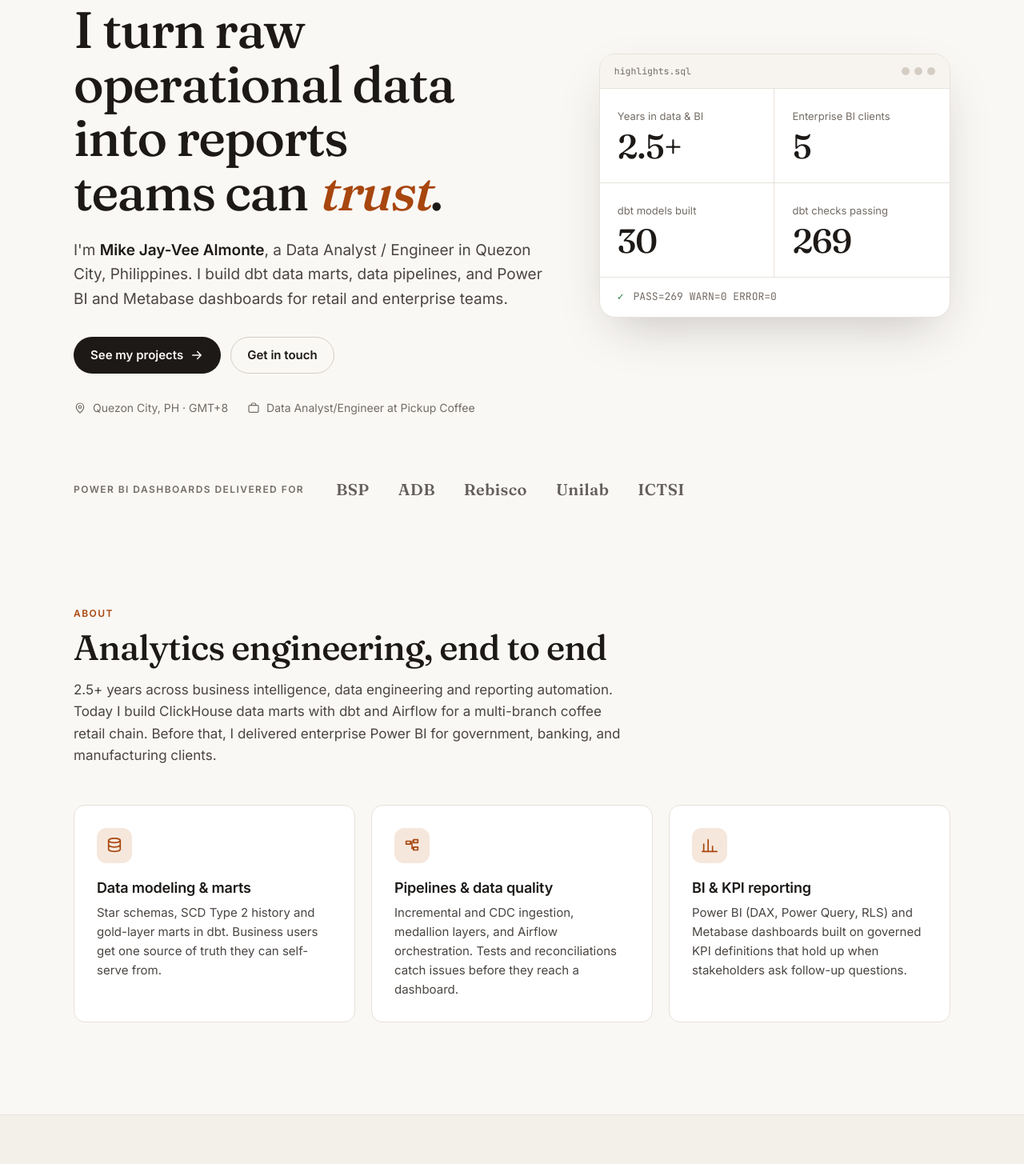
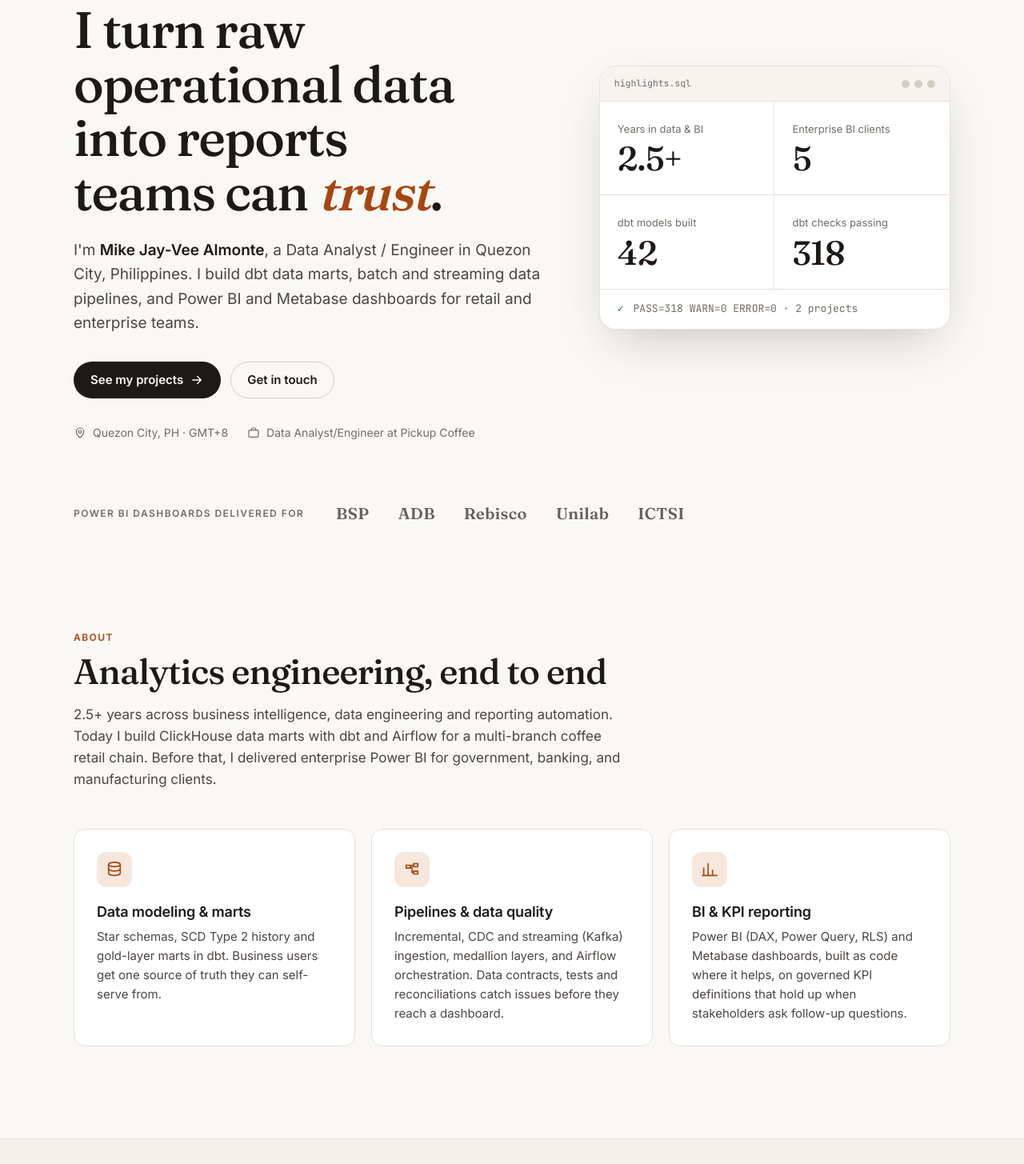
Before and after one commit to almontemike2001-star/almontemike2001-star.github.io, a plain HTML site: page index.html in a window 1280 px wide. Shown: the part 225-1680 px from the top of the page at 80% size. Drawn offline with Linux system fonts and the light colour scheme.

Commit message:
feat: reflect streaming project and dashboards-as-code across the site
- Hero highlights now cover both projects: 42 dbt models, PASS=318
- Meta/OG description and hero line mention batch and streaming pipelines
- About cards: streaming (Kafka) ingestion, data contracts, dashboards as code
- Skills: Kafka/Redpanda, streaming ingestion, data contracts, DuckDB,
  Parquet, Pydantic, pytest, GitHub Actions, dashboards as code

Co-Authored-By: Claude Opus 5.5 <noreply@anthropic.com>

```diff
--- a/index.html
+++ b/index.html
@@ -4,14 +4,14 @@
   <meta charset="utf-8">
   <meta name="viewport" content="width=device-width, initial-scale=1">
   <title>Mike Jay-Vee Almonte · Data Analyst / Engineer</title>
-  <meta name="description" content="Data Analyst / Engineer in Quezon City, Philippines. I build dbt data marts, data pipelines and Power BI / Metabase dashboards for retail and enterprise teams. Open to part-time remote work.">
+  <meta name="description" content="Data Analyst / Engineer in Quezon City, Philippines. I build dbt data marts, batch and streaming data pipelines, and Power BI / Metabase dashboards for retail and enterprise teams. Open to part-time remote work.">
   <meta name="author" content="Mike Jay-Vee Almonte">
   <meta name="theme-color" content="#faf8f5" media="(prefers-color-scheme: light)">
   <meta name="theme-color" content="#121110" media="(prefers-color-scheme: dark)">
 
   <meta property="og:type" content="website">
   <meta property="og:title" content="Mike Jay-Vee Almonte · Data Analyst / Engineer">
-  <meta property="og:description" content="I build dbt data marts, data pipelines and BI dashboards that teams can trust.">
+  <meta property="og:description" content="I build dbt data marts, batch and streaming data pipelines, and BI dashboards that teams can trust.">
   <meta property="og:image" content="assets/img/executive-overview-1.png">
   <meta name="twitter:card" content="summary_large_image">
 
@@ -38,7 +38,7 @@
       "https://linkedin.com/in/mjalmonte2001",
       "https://github.com/almontemike2001-star"
     ],
-    "knowsAbout": ["SQL", "dbt", "Power BI", "DAX", "BigQuery", "ClickHouse", "PostgreSQL", "Python", "Airflow", "Metabase", "Data modeling"]
+    "knowsAbout": ["SQL", "dbt", "Power BI", "DAX", "BigQuery", "ClickHouse", "PostgreSQL", "DuckDB", "Python", "Airflow", "Kafka", "Metabase", "Data modeling", "Data contracts"]
   }
   </script>
 </head>
@@ -83,7 +83,7 @@
         <h1 id="hero-title">I turn raw operational data into reports teams can&nbsp;<em>trust</em>.</h1>
         <p class="lead">
           I'm <strong>Mike Jay-Vee Almonte</strong>, a Data Analyst / Engineer in Quezon City, Philippines.
-          I build dbt data marts, data pipelines, and Power BI and Metabase dashboards for retail and enterprise teams.
+          I build dbt data marts, batch and streaming data pipelines, and Power BI and Metabase dashboards for retail and enterprise teams.
         </p>
         <div class="hero-ctas">
           <a class="btn btn-primary" href="#project">See my projects
@@ -105,10 +105,10 @@
         <dl class="stat-grid">
           <div class="stat"><dt>Years in data &amp; BI</dt><dd><span data-count="2.5" data-decimals="1">2.5</span>+</dd></div>
           <div class="stat"><dt>Enterprise BI clients</dt><dd><span data-count="5">5</span></dd></div>
-          <div class="stat"><dt>dbt models built</dt><dd><span data-count="30">30</span></dd></div>
-          <div class="stat"><dt>dbt checks passing</dt><dd><span data-count="269">269</span></dd></div>
+          <div class="stat"><dt>dbt models built</dt><dd><span data-count="42">42</span></dd></div>
+          <div class="stat"><dt>dbt checks passing</dt><dd><span data-count="318">318</span></dd></div>
         </dl>
-        <p class="hero-card-foot mono"><span class="ok">✓</span> PASS=269 WARN=0 ERROR=0</p>
+        <p class="hero-card-foot mono"><span class="ok">✓</span> PASS=318 WARN=0 ERROR=0 · 2 projects</p>
       </aside>
     </section>
 
@@ -145,14 +145,14 @@
             <svg viewBox="0 0 24 24"><path d="M4 6h6v4H4zM14 14h6v4h-6zM14 4h6v4h-6z"/><path d="M10 8h2v8h2M12 6h2"/></svg>
           </div>
           <h3>Pipelines &amp; data quality</h3>
-          <p>Incremental and CDC ingestion, medallion layers, and Airflow orchestration. Tests and reconciliations catch issues before they reach a dashboard.</p>
+          <p>Incremental, CDC and streaming (Kafka) ingestion, medallion layers, and Airflow orchestration. Data contracts, tests and reconciliations catch issues before they reach a dashboard.</p>
         </article>
         <article class="card reveal">
           <div class="card-icon" aria-hidden="true">
             <svg viewBox="0 0 24 24"><path d="M4 20V10M10 20V4M16 20v-7M22 20H2"/></svg>
           </div>
           <h3>BI &amp; KPI reporting</h3>
-          <p>Power BI (DAX, Power Query, RLS) and Metabase dashboards built on governed KPI definitions that hold up when stakeholders ask follow-up questions.</p>
+          <p>Power BI (DAX, Power Query, RLS) and Metabase dashboards, built as code where it helps, on governed KPI definitions that hold up when stakeholders ask follow-up questions.</p>
         </article>
       </div>
     </section>
@@ -443,11 +443,11 @@
         <div class="skills-grid">
           <div class="skill-group reveal">
             <h3>Data engineering</h3>
-            <ul class="chips"><li>ETL / ELT</li><li>Apache Airflow</li><li>dbt</li><li>Change data capture</li><li>Incremental loading</li><li>Medallion architecture</li><li>Data quality testing</li></ul>
+            <ul class="chips"><li>ETL / ELT</li><li>Apache Airflow</li><li>dbt</li><li>Change data capture</li><li>Incremental loading</li><li>Kafka / Redpanda</li><li>Streaming ingestion</li><li>Medallion architecture</li><li>Data contracts</li><li>Data quality testing</li></ul>
           </div>
           <div class="skill-group reveal">
             <h3>Warehouses &amp; databases</h3>
-            <ul class="chips"><li>ClickHouse</li><li>Google BigQuery</li><li>PostgreSQL</li><li>MySQL</li></ul>
+            <ul class="chips"><li>ClickHouse</li><li>Google BigQuery</li><li>PostgreSQL</li><li>DuckDB</li><li>MySQL</li><li>Parquet</li></ul>
           </div>
           <div class="skill-group reveal">
             <h3>Data modeling</h3>
@@ -455,11 +455,11 @@
           </div>
           <div class="skill-group reveal">
             <h3>Business intelligence</h3>
-            <ul class="chips"><li>Power BI</li><li>DAX</li><li>Power Query</li><li>Power BI Service</li><li>Row-level security</li><li>Metabase</li><li>KPI reporting</li></ul>
+            <ul class="chips"><li>Power BI</li><li>DAX</li><li>Power Query</li><li>Power BI Service</li><li>Row-level security</li><li>Metabase</li><li>Dashboards as code</li><li>KPI reporting</li></ul>
           </div>
           <div class="skill-group reveal">
             <h3>Programming &amp; tools</h3>
-            <ul class="chips"><li>SQL</li><li>Python</li><li>Git / GitHub</li><li>Docker</li></ul>
+            <ul class="chips"><li>SQL</li><li>Python</li><li>Pydantic</li><li>pytest</li><li>Git / GitHub</li><li>GitHub Actions (CI)</li><li>Docker</li></ul>
           </div>
           <div class="skill-group reveal">
             <h3>Cloud &amp; Microsoft</h3>
```
